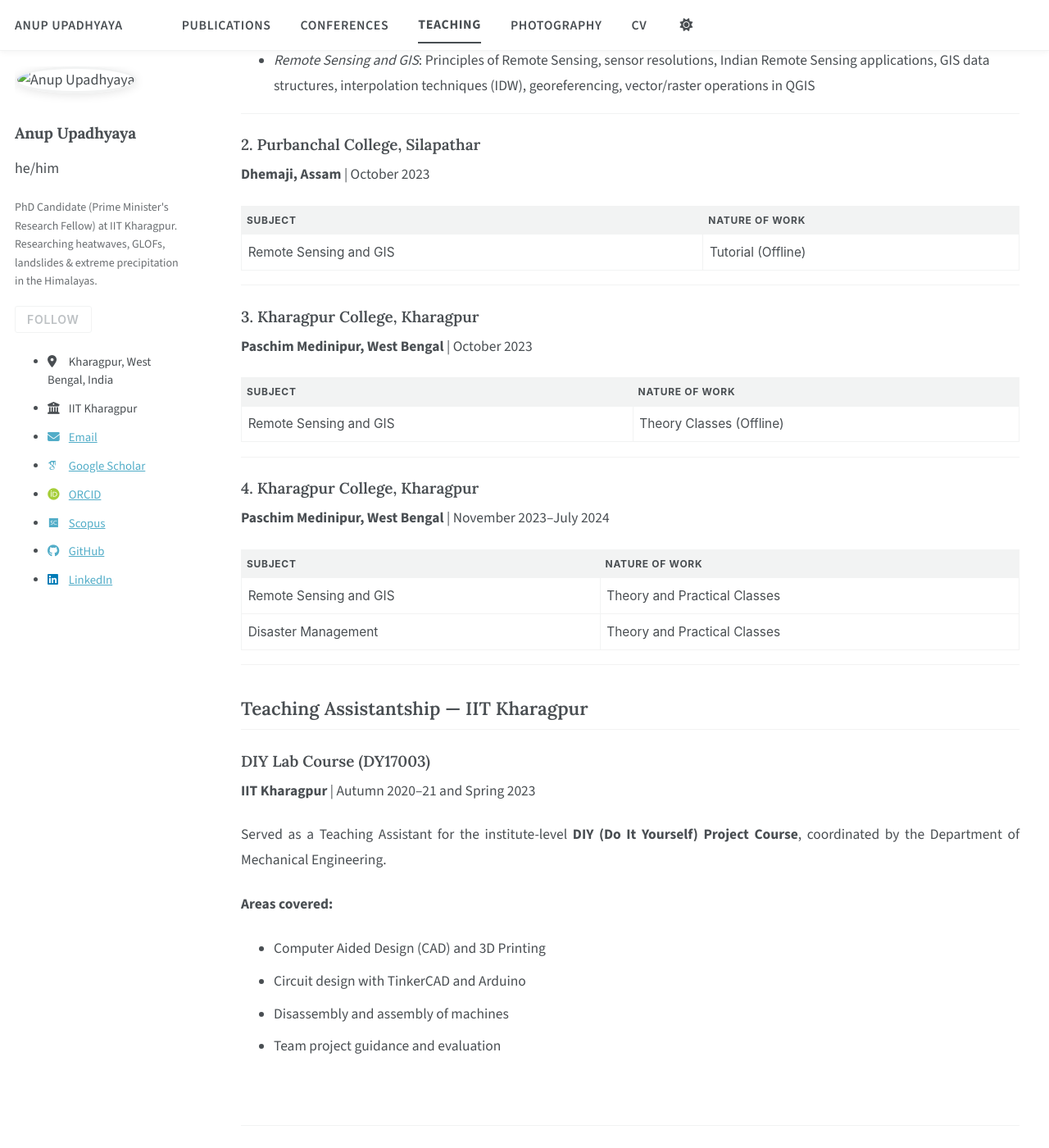
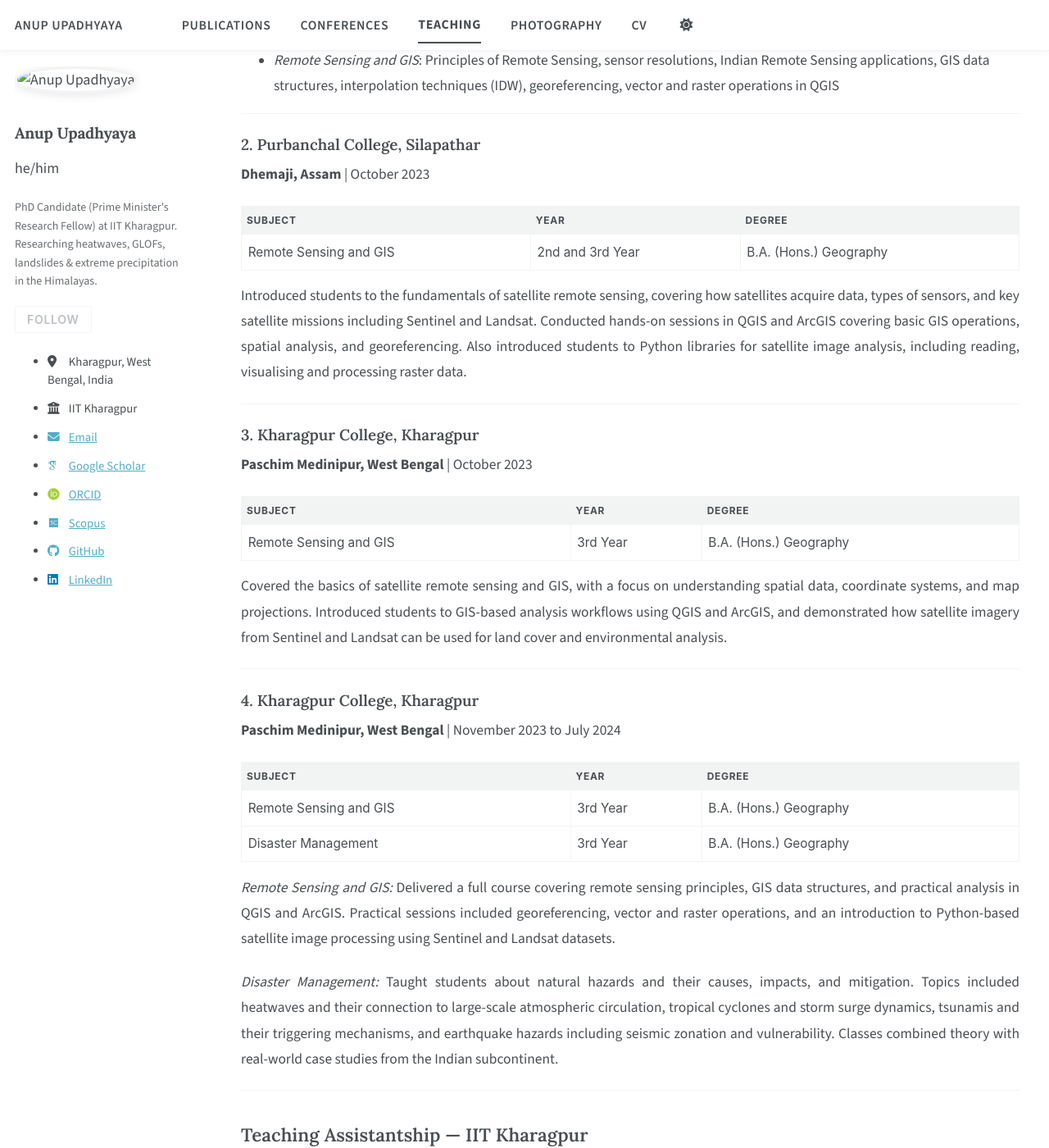
Before and after one commit to anupupadhyaya/anupupadhyaya.github.io, a Jekyll site: the page built from _teaching/2014-spring-teaching-1.md, in a window 1280 px wide and 1400 px high, scrolled down 662 px. Shown: the whole window at 82% size. Built offline with Jekyll 4.4.1, drawn with Linux system fonts in a browser that asks for light colours; some web fonts are replaced; a script bundle is joined from its source files by our own code; library files that are not in the unit come from our copies; some of the changed text lies outside the part shown.

Commit message:
Update 2014-spring-teaching-1.md

```diff
--- a/_teaching/2014-spring-teaching-1.md
+++ b/_teaching/2014-spring-teaching-1.md
@@ -5,14 +5,16 @@ permalink: /teaching/
 author_profile: true
 ---
 
-As part of my **Prime Minister's Research Fellowship (PMRF)**, I was required to deliver **50 hours of teaching per year** at nearby government colleges. Below is a summary of my teaching and assistantship experience.
+As part of my **Prime Minister's Research Fellowship (PMRF)**, I was required
+to deliver **50 hours of teaching per year** at nearby government colleges.
+Below is a summary of my teaching and assistantship experience.
 
 ---
 
 ## Teaching Assistantship — PMRF Outreach
 
 ### 1. Hijli College, Kharagpur
-**Paschim Medinipur, West Bengal** | August–November 2022
+**Paschim Medinipur, West Bengal** | August to November 2022
 
 | Subject | Year | Degree |
 |---------|------|--------|
@@ -20,45 +22,75 @@ As part of my **Prime Minister's Research Fellowship (PMRF)**, I was required to
 | Remote Sensing and GIS | 3rd Year | B.Sc. (Hons.) Geography |
 
 **Topics Covered:**
-- *Climatology*: Composition and layering of the atmosphere, greenhouse effect, ozone layer, monsoon circulation and mechanism with reference to India
-- *Remote Sensing and GIS*: Principles of Remote Sensing, sensor resolutions, Indian Remote Sensing applications, GIS data structures, interpolation techniques (IDW), georeferencing, vector/raster operations in QGIS
+- *Climatology*: Composition and layering of the atmosphere, greenhouse
+  effect, ozone layer, monsoon circulation and mechanism with reference to India
+- *Remote Sensing and GIS*: Principles of Remote Sensing, sensor resolutions,
+  Indian Remote Sensing applications, GIS data structures, interpolation
+  techniques (IDW), georeferencing, vector and raster operations in QGIS
 
 ---
 
 ### 2. Purbanchal College, Silapathar
 **Dhemaji, Assam** | October 2023
 
-| Subject | Nature of Work |
-|---------|---------------|
-| Remote Sensing and GIS | Tutorial (Offline) |
+| Subject | Year | Degree |
+|---------|------|--------|
+| Remote Sensing and GIS | 2nd and 3rd Year | B.A. (Hons.) Geography |
+
+Introduced students to the fundamentals of satellite remote sensing, covering
+how satellites acquire data, types of sensors, and key satellite missions
+including Sentinel and Landsat. Conducted hands-on sessions in QGIS and
+ArcGIS covering basic GIS operations, spatial analysis, and georeferencing.
+Also introduced students to Python libraries for satellite image analysis,
+including reading, visualising and processing raster data.
 
 ---
 
 ### 3. Kharagpur College, Kharagpur
 **Paschim Medinipur, West Bengal** | October 2023
 
-| Subject | Nature of Work |
-|---------|---------------|
-| Remote Sensing and GIS | Theory Classes (Offline) |
+| Subject | Year | Degree |
+|---------|------|--------|
+| Remote Sensing and GIS | 3rd Year | B.A. (Hons.) Geography |
+
+Covered the basics of satellite remote sensing and GIS, with a focus on
+understanding spatial data, coordinate systems, and map projections.
+Introduced students to GIS-based analysis workflows using QGIS and ArcGIS,
+and demonstrated how satellite imagery from Sentinel and Landsat can be
+used for land cover and environmental analysis.
 
 ---
 
 ### 4. Kharagpur College, Kharagpur
-**Paschim Medinipur, West Bengal** | November 2023–July 2024
+**Paschim Medinipur, West Bengal** | November 2023 to July 2024
 
-| Subject | Nature of Work |
-|---------|---------------|
-| Remote Sensing and GIS | Theory and Practical Classes |
-| Disaster Management | Theory and Practical Classes |
+| Subject | Year | Degree |
+|---------|------|--------|
+| Remote Sensing and GIS | 3rd Year | B.A. (Hons.) Geography |
+| Disaster Management | 3rd Year | B.A. (Hons.) Geography |
+
+*Remote Sensing and GIS:* Delivered a full course covering remote sensing
+principles, GIS data structures, and practical analysis in QGIS and ArcGIS.
+Practical sessions included georeferencing, vector and raster operations,
+and an introduction to Python-based satellite image processing using
+Sentinel and Landsat datasets.
+
+*Disaster Management:* Taught students about natural hazards and their
+causes, impacts, and mitigation. Topics included heatwaves and their
+connection to large-scale atmospheric circulation, tropical cyclones and
+storm surge dynamics, tsunamis and their triggering mechanisms, and
+earthquake hazards including seismic zonation and vulnerability. Classes
+combined theory with real-world case studies from the Indian subcontinent.
 
 ---
 
 ## Teaching Assistantship — IIT Kharagpur
 
 ### DIY Lab Course (DY17003)
-**IIT Kharagpur** | Autumn 2020–21 and Spring 2023
+**IIT Kharagpur** | Autumn 2020 to 2021 and Spring 2023
 
-Served as a Teaching Assistant for the institute-level **DIY (Do It Yourself) Project Course**, coordinated by the Department of Mechanical Engineering.
+Served as a Teaching Assistant for the institute-level **DIY (Do It Yourself)
+Project Course**, coordinated by the Department of Mechanical Engineering.
 
 **Areas covered:**
 - Computer Aided Design (CAD) and 3D Printing
```
